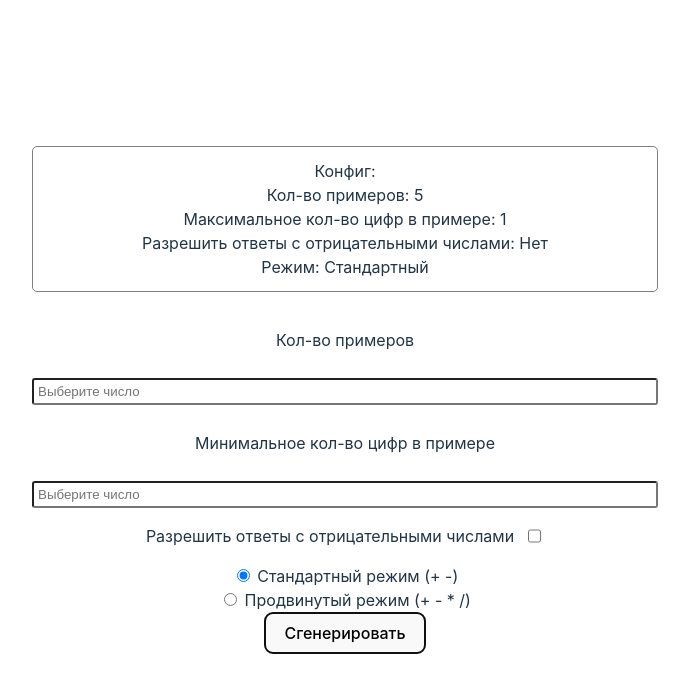
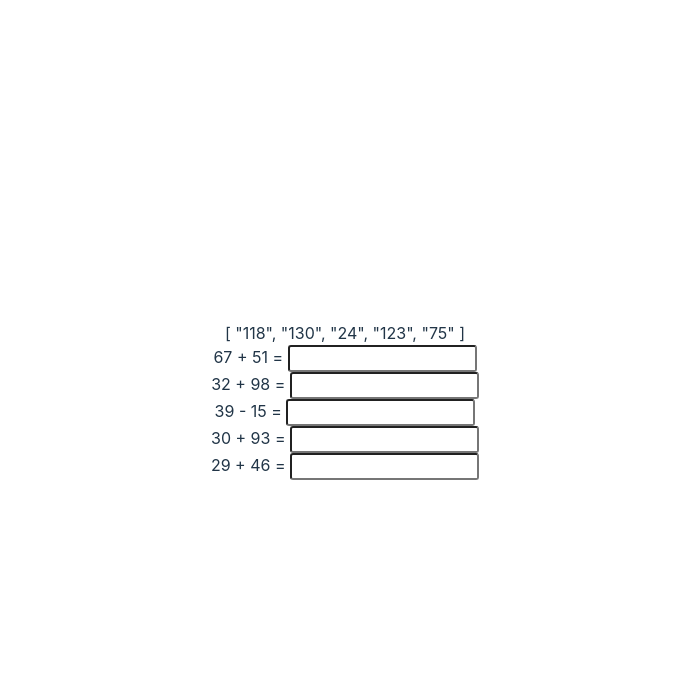
Before and after one commit to themm-s/vue-CalculateGenerator, a Vue app: page / in a window 1280 px wide. Both pictures are taken after a click on the button "Сгенерировать". Shown: the top 692 px of the page, without its empty margins (295-984 px from the left). Built offline with nearby package versions, Linux system fonts and the light colour scheme.

Commit message:
add transfer props and ready for calculate and results

```diff
--- a/src/App.vue
+++ b/src/App.vue
@@ -1,28 +1,26 @@
 <template>
+  <div v-if="answerComponent">
     <div class="config">
       Конфиг:
       <div>
         Кол-во примеров: {{ quantity }}
-    <br/>
+        <br />
         Максимальное кол-во цифр в примере: {{ maxNumber }}
-    <br/>
+        <br />
         Разрешить ответы с отрицательными числами:
         {{ negativeAnswer ? 'Да' : 'Нет' }}
-    <br/>
+        <br />
         Режим: {{ mode === 'Adventure' ? 'Продвинутый' : 'Стандартный' }}
       </div>
     </div>
-<InputsBlock
-  @quantity="quantity = $event"
-  @numbers="maxNumber = $event"
-/>
-<CheckBoxBlock
-  @inp="negativeAnswer = $event"
-/>
-<Ratio
-  @inp="mode = $event"
-/>
+    <InputsBlock @quantity="quantity = $event" @numbers="maxNumber = $event" />
+    <CheckBoxBlock @inp="negativeAnswer = $event" />
+    <Ratio @inp="mode = $event" />
     <button @click="Generate">Сгенерировать</button>
+  </div>
+  <div v-else>
+    <TableOfAnswers :answer="answer" :examples="examples"/>
+  </div>
 </template>
 
 <script setup lang="ts">
@@ -30,31 +28,43 @@ import { ref } from "vue";
 import CheckBoxBlock from "./components/CheckBoxBlock.vue";
 import InputsBlock from "./components/InputsBlock.vue";
 import Ratio from "./ui/Ratio.vue";
+import TableOfAnswers from "./components/TableOfAnswers.vue";
 
-const quantity = ref(5)
-const maxNumber = ref(1)
-const negativeAnswer = ref(false)
-const mode = ref('Default')
+const quantity = ref(5);
+const maxNumber = ref(1);
+const negativeAnswer = ref(false);
+const answerComponent = ref(true);
+const mode = ref('Default');
+const examples: string[] = [];
+const answer: string[] = [];
 
-function Action() {
+function Generate() {
+  examples.splice(0, examples.length);
+  for (let i = 0; i < quantity.value; i++) {
+    const numFirst = Math.floor(1 + Math.random() * 100);
+    const numSecond = Math.floor(1 + Math.random() * 100);
 
+    let operator = ['+', '-'][Math.floor(Math.random() * 2)];
+
+    if (mode.value === 'Adventure') {
+      operator = ['+', '-', '/', '*'][Math.floor(Math.random() * 4)];
     }
 
-function Generate() {
-  const arr = []
-  for (let i = 0; i < quantity.value; i++) {
-    const numFirst = Math.floor(1 + Math.random() * 100)
-    const numSecond = Math.floor(1 + Math.random() * 100)
-    const operator = ['+', '-', '/', '*'][Math.floor(Math.random() * 4)]
-    arr.push(`${numFirst} ${operator} ${numSecond} = ${eval(numFirst + operator + numSecond)}`)
-    console.log(arr)
+    let result = eval(numFirst + operator + numSecond).toFixed(1);
+
+    if (result < 0 && !negativeAnswer.value) { i--; continue; }
+    if (result.includes('.') && result.split('.')[1] == '0') { result = result.split('.')[0]; }
+    answer.push(`${result}`);
+
+    examples.push(`${numFirst} ${operator} ${numSecond}`);
+    console.log(examples);
   }
+  answerComponent.value = false;
 }
 
 </script>
 
 <style>
-
 .config {
   margin: auto;
   width: 600px;
@@ -64,5 +74,4 @@ function Generate() {
   border-radius: 5px;
   margin-bottom: 20px;
 }
-
 </style>
--- /dev/null
+++ b/src/components/TableOfAnswers.vue
@@ -0,0 +1,26 @@
+<template>
+  {{ test = answer }}
+  <div v-for="example, index in examples">
+    <label>{{ example }} =
+    <input
+      type="number"
+      @input="checkResult(index)"
+      :key="index"
+    />
+  </label>
+  </div>
+</template>
+
+<script setup lang="ts">
+
+defineProps<{
+  examples: string[];
+  answer: string[];
+}>()
+
+let test: string[] = []
+setTimeout(() => {
+  console.log(test)
+}, 5000);
+
+</script>
```
Lines whose indentation alone changed are shown as unchanged.
